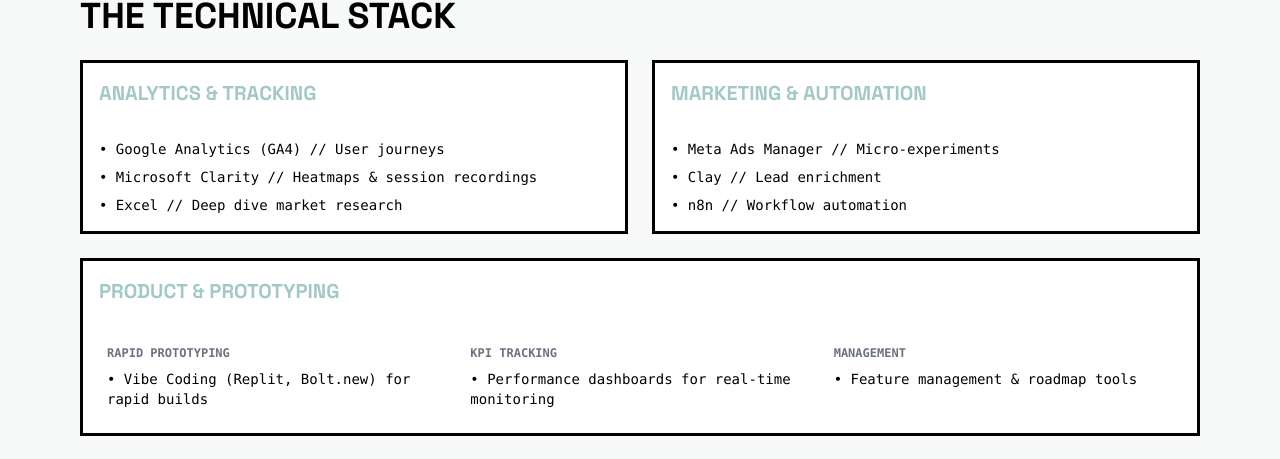
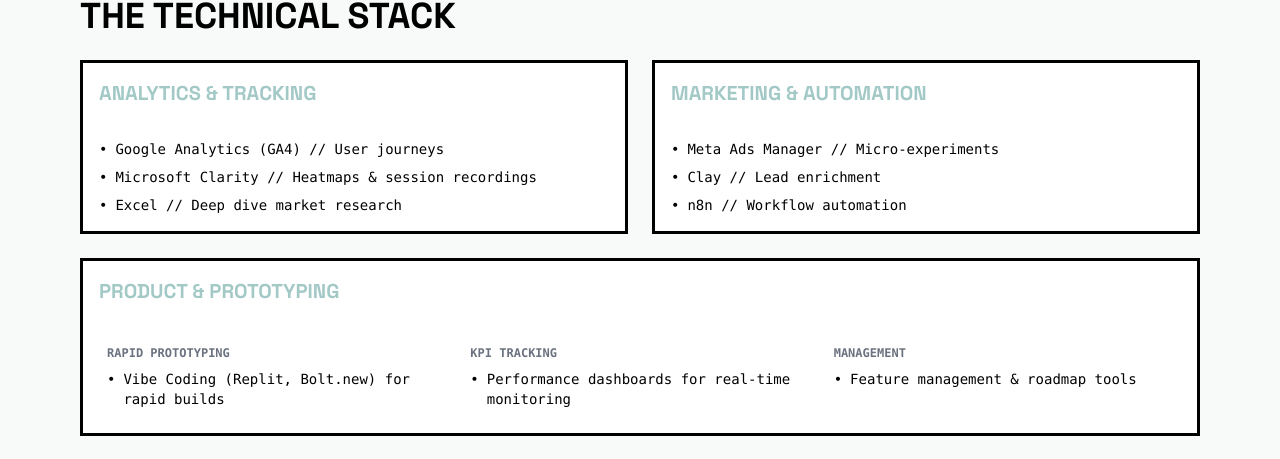
Before and after one commit to Khars-99/Kharvannan, a React (Vite) app: page / in a window 1280 px wide. Shown: the part 2036-2495 px from the top of the page. Built offline with nearby package versions, Linux system fonts and the light colour scheme.

Commit message:
feat: Improve list item rendering and README
Refactors the `TechStackSection` component to use flexbox for rendering list items, ensuring better alignment and spacing. Updates the README to provide a more comprehensive overview of the portfolio website's structure and design philosophy.

```diff
--- a/components/TechStackSection.tsx
+++ b/components/TechStackSection.tsx
@@ -9,7 +9,10 @@ const TechBox: React.FC<{ title: string; items: string[] }> = ({ title, items })
     <div className="p-4">
       <ul className="space-y-2 font-mono text-sm">
         {items.map((item, idx) => (
-          <li key={idx}>• {item}</li>
+          <li key={idx} className="flex items-start">
+            <span className="mr-2">•</span>
+            <span>{item}</span>
+          </li>
         ))}
       </ul>
     </div>
@@ -46,15 +49,24 @@ export const TechStackSection: React.FC = () => {
           <div className="grid grid-cols-1 md:grid-cols-3 gap-6 font-mono text-sm">
             <div className="space-y-2">
               <p className="font-black uppercase text-xs text-gray-500">Rapid Prototyping</p>
-              <p>• Vibe Coding (Replit, Bolt.new) for  rapid builds</p>
+              <div className="flex items-start">
+                <span className="mr-2">•</span>
+                <span>Vibe Coding (Replit, Bolt.new) for rapid builds</span>
+              </div>
             </div>
             <div className="space-y-2">
               <p className="font-black uppercase text-xs text-gray-500">KPI Tracking</p>
-              <p>• Performance dashboards for real-time monitoring</p>
+              <div className="flex items-start">
+                <span className="mr-2">•</span>
+                <span>Performance dashboards for real-time monitoring</span>
+              </div>
             </div>
             <div className="space-y-2">
               <p className="font-black uppercase text-xs text-gray-500">Management</p>
-              <p>• Feature management & roadmap tools</p>
+              <div className="flex items-start">
+                <span className="mr-2">•</span>
+                <span>Feature management & roadmap tools</span>
+              </div>
             </div>
           </div>
         </div>
```
Also changed, not shown: 1 other file (tests, documents, lock files or other folders).
